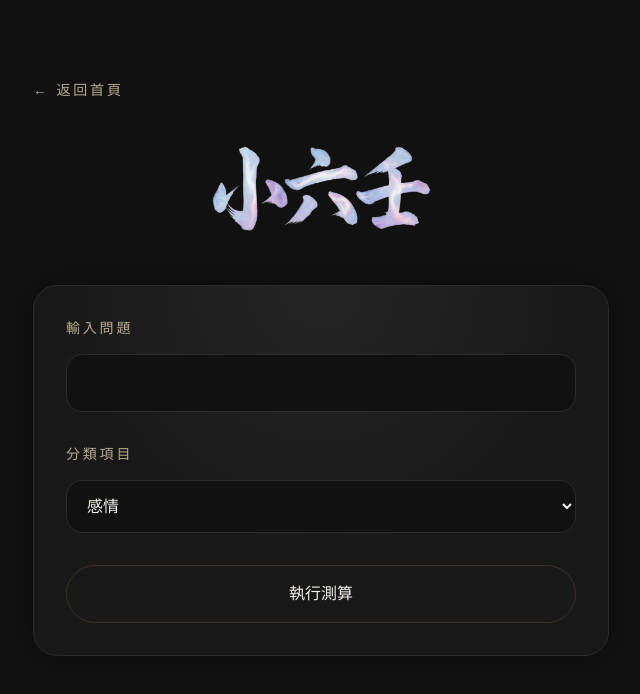
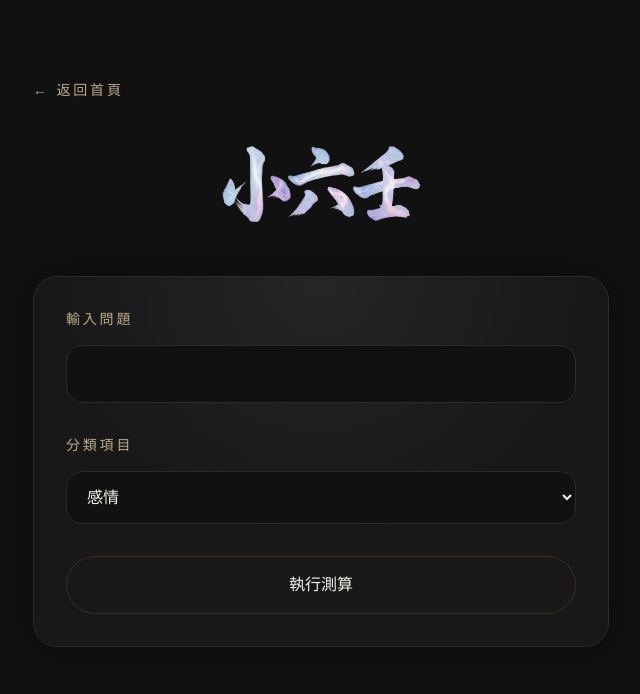
Before and after one commit to vinasum/WTFortune, a Next.js app: page /liuren in a window 1280 px wide. Shown: the top 694 px of the page, without its empty margins (319-959 px from the left). Built offline with nearby package versions, Linux system fonts and the light colour scheme.

Commit message:
Add files via upload

```diff
--- a/app/liuren/page.tsx
+++ b/app/liuren/page.tsx
@@ -91,8 +91,8 @@ export default function LiurenPage() {
             <Image
               src="/liuren-logo.png"
               alt="小六壬"
-              width={220}
-              height={120}
+              width={200}
+              height={100}
               className="object-contain opacity-95"
               priority
             />
```
